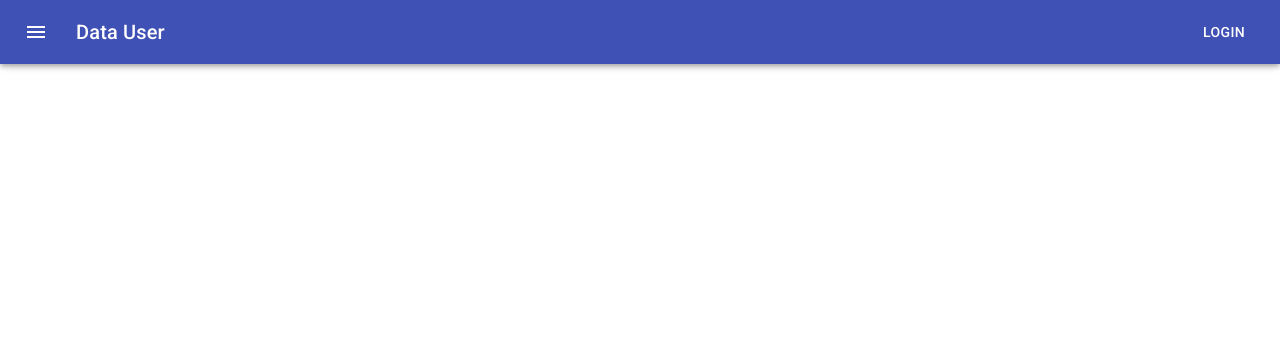
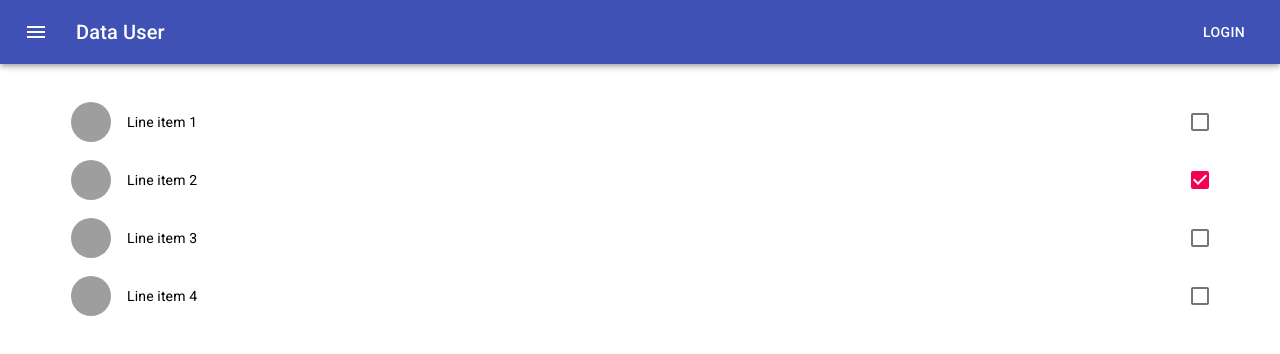
Before and after one commit to FlagElitov/data_users, a React (Create React App) app in the folder application/: page / in a window 1280 px wide. Shown: the top 354 px of the page. Built offline with nearby package versions, Linux system fonts and the light colour scheme; grey boxes are pictures that could not be loaded.

Commit message:
add Apollo client

```diff
--- a/application/package.json
+++ b/application/package.json
@@ -3,12 +3,17 @@
   "version": "0.1.0",
   "private": true,
   "dependencies": {
+    "@apollo/client": "^3.2.4",
     "@material-ui/core": "^4.11.0",
     "@material-ui/icons": "^4.9.1",
     "@testing-library/jest-dom": "^4.2.4",
     "@testing-library/react": "^9.3.2",
     "@testing-library/user-event": "^7.1.2",
+    "apollo-boost": "^0.4.9",
+    "graphql": "^15.3.0",
+    "node-sass": "^4.14.1",
     "react": "^16.14.0",
+    "react-apollo": "^3.1.5",
     "react-dom": "^16.14.0",
     "react-scripts": "3.4.3"
   },
--- a/application/src/App.js
+++ b/application/src/App.js
@@ -1,45 +1,18 @@
 import React from "react";
-import { makeStyles } from "@material-ui/core/styles";
-import {
-  AppBar,
-  Button,
-  IconButton,
-  Toolbar,
-  Typography,
-} from "@material-ui/core";
-import MenuIcon from "@material-ui/icons/Menu";
-
-const useStyles = makeStyles((theme) => ({
-  root: {
-    flexGrow: 1,
-  },
-  menuButton: {
-    marginRight: theme.spacing(2),
-  },
-  title: {
-    flexGrow: 1,
-  },
-}));
+import "./App.scss";
+import MenuBar from "./components/MenuBar";
+import UserList from "./components/UserList";
 
 const App = () => {
-  const classes = useStyles();
   return (
-    <AppBar position="fixed">
-      <Toolbar>
-        <IconButton
-          edge="start"
-          className={classes.menuButton}
-          color="inherit"
-          aria-label="menu"
-        >
-          <MenuIcon />
-        </IconButton>
-        <Typography variant="h6" className={classes.title}>
-          Data User
-        </Typography>
-        <Button color="inherit">Login</Button>
-      </Toolbar>
-    </AppBar>
+    <>
+      <MenuBar />
+      <div className="container">
+        <div className="userlist">
+          <UserList />
+        </div>
+      </div>
+    </>
   );
 };
 
--- /dev/null
+++ b/application/src/App.scss
@@ -0,0 +1,7 @@
+.container {
+  width: 1170px;
+  margin: 0 auto;
+}
+.userlist {
+  margin-top: 80px;
+}
--- /dev/null
+++ b/application/src/components/MenuBar.js
@@ -0,0 +1,46 @@
+import React from "react";
+import { makeStyles } from "@material-ui/core/styles";
+import {
+  AppBar,
+  Button,
+  IconButton,
+  Toolbar,
+  Typography,
+} from "@material-ui/core";
+import MenuIcon from "@material-ui/icons/Menu";
+
+const useStyles = makeStyles((theme) => ({
+  root: {
+    flexGrow: 1,
+  },
+  menuButton: {
+    marginRight: theme.spacing(2),
+  },
+  title: {
+    flexGrow: 1,
+  },
+}));
+
+const MenuBar = () => {
+  const classes = useStyles();
+  return (
+    <AppBar position="fixed">
+      <Toolbar>
+        <IconButton
+          edge="start"
+          className={classes.menuButton}
+          color="inherit"
+          aria-label="menu"
+        >
+          <MenuIcon />
+        </IconButton>
+        <Typography variant="h6" className={classes.title}>
+          Data User
+        </Typography>
+        <Button color="inherit">Login</Button>
+      </Toolbar>
+    </AppBar>
+  );
+};
+
+export default MenuBar;
--- /dev/null
+++ b/application/src/components/UserList.js
@@ -0,0 +1,86 @@
+import React from "react";
+import { makeStyles } from "@material-ui/core/styles";
+import List from "@material-ui/core/List";
+import ListItem from "@material-ui/core/ListItem";
+import ListItemSecondaryAction from "@material-ui/core/ListItemSecondaryAction";
+import ListItemText from "@material-ui/core/ListItemText";
+import ListItemAvatar from "@material-ui/core/ListItemAvatar";
+import Checkbox from "@material-ui/core/Checkbox";
+import Avatar from "@material-ui/core/Avatar";
+
+const useStyles = makeStyles((theme) => ({
+  root: {
+    width: "100%",
+    maxWidth: 1170,
+    marginTop: 20,
+    backgroundColor: theme.palette.background.paper,
+  },
+  userList: {
+    marginTop: 10,
+  },
+}));
+
+export default function CheckboxListSecondary() {
+  const classes = useStyles();
+  const [checked, setChecked] = React.useState([1]);
+
+  const handleToggle = (value) => () => {
+    const currentIndex = checked.indexOf(value);
+    const newChecked = [...checked];
+
+    if (currentIndex === -1) {
+      newChecked.push(value);
+    } else {
+      newChecked.splice(currentIndex, 1);
+    }
+
+    setChecked(newChecked);
+  };
+
+  return (
+    <List dense className={classes.root}>
+      {[0, 1, 2, 3].map((value) => {
+        const labelId = `checkbox-list-secondary-label-${value}`;
+        return (
+          <ListItem className={classes.userList} key={value} button>
+            <ListItemAvatar>
+              <Avatar
+                alt={`Avatar n°${value + 1}`}
+                src={`/static/images/avatar/${value + 1}.jpg`}
+              />
+            </ListItemAvatar>
+            <ListItemText id={labelId} primary={`Line item ${value + 1}`} />
+            <ListItemSecondaryAction>
+              <Checkbox
+                edge="end"
+                onChange={handleToggle(value)}
+                checked={checked.indexOf(value) !== -1}
+                inputProps={{ "aria-labelledby": labelId }}
+              />
+            </ListItemSecondaryAction>
+          </ListItem>
+        );
+      })}
+    </List>
+  );
+}
+
+// import React from "react";
+// import { gql } from "apollo-boost";
+// import { graphql } from "apollo-boost";
+
+// const getUsersQuery = gql`
+//   query users {
+//     users {
+//       id
+//       name
+//       email
+//     }
+//   }
+// `;
+
+// const UserList = (props) => {
+//   return <h1>dfs</h1>;
+// };
+
+// export default UserList;
--- a/application/src/index.js
+++ b/application/src/index.js
@@ -1,14 +1,20 @@
-import React from 'react';
-import ReactDOM from 'react-dom';
-import './index.css';
-import App from './App';
-import * as serviceWorker from './serviceWorker';
+import React from "react";
+import ReactDOM from "react-dom";
+import "./index.css";
+import App from "./App";
+import * as serviceWorker from "./serviceWorker";
+import ApolloClient from "apollo-boost";
+import { ApolloProvider } from "react-apollo";
+
+const client = new ApolloClient({
+  uri: "http://localhost:4000/graphql",
+});
 
 ReactDOM.render(
-  <React.StrictMode>
+  <ApolloProvider client={client}>
     <App />
-  </React.StrictMode>,
-  document.getElementById('root')
+  </ApolloProvider>,
+  document.getElementById("root")
 );
 
 // If you want your app to work offline and load faster, you can change
```
Also changed, not shown: application/src/App.css (deleted, +0 -38 lines), 2 other files (tests, documents, lock files or other folders).
